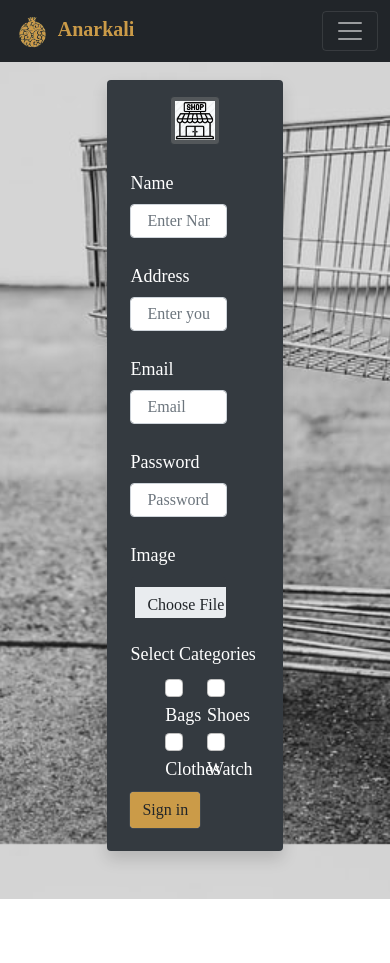
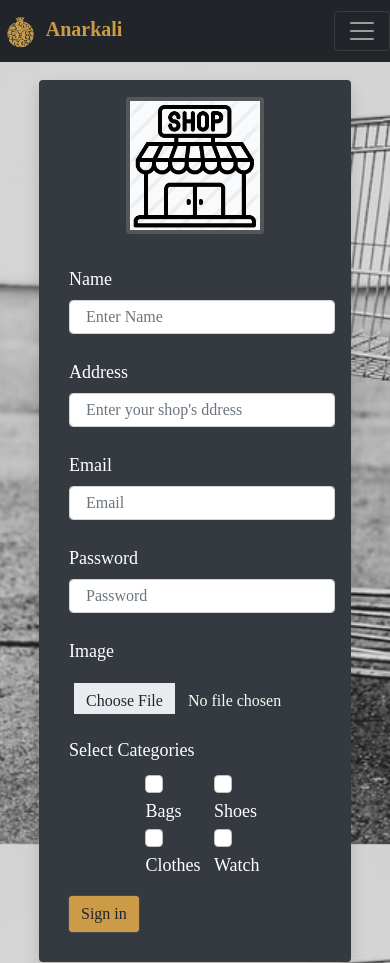
Before and after one commit to RabiaArif/Anarkali, a plain HTML site: page Register/login.html in a window 390 px wide. Shown: the top 963 px of the page. Before the commit the page ends 899 px from the top, so only its background shows below. Drawn offline with nearby package versions, Linux system fonts and the light colour scheme; a web font is replaced by a local one.

Commit message:
Media queries added for login.html

```diff
--- a/Register/css/style.css
+++ b/Register/css/style.css
@@ -46,7 +46,7 @@ strong{
   padding-top: 5%;
   padding-left: 5%;
   padding-bottom: 5%;
-  padding-right: 5%;
+  /* padding-right: 5%; */
 }
 .avatar {
   background-color: #53575a;
@@ -55,6 +55,49 @@ strong{
   margin-bottom: 10px;
   width: 35%;
 }
+/* large */
+@media (max-width:1200px) {
+  .avatar{
+    width: 30%;
+  }
+  .container-main{
+    width: 70%;
+  }
+}
+/* medim */
+@media (max-width:992px) {
+  .avatar{
+    width: 40%;
+  }
+}
+/* small */
+@media (max-width:768px) {
+  .container-main{
+    width: 70%;
+  }
+  .avatar{
+    width: 40%;
+  }
+  .col-form-label{
+    padding-right: 90px;
+  }
+  .form-control{
+    width:100% !important;
+  }
+}
+/* extra small */
+@media (max-width: 576px) {
+  .avatar{
+    width: 50%;
+  }
+  .container-main{
+    width:80%;
+  }
+  .col-form-label{
+    padding-right: 90px;
+  }
+}
+
 .btn-sign-in{
   background-color: #CB9B48;
   border-color: #be8a2f;
--- a/Register/login.html
+++ b/Register/login.html
@@ -18,18 +18,16 @@
 <body class="login_background">
   <div class="sticky-top">
     <nav class="navbar navbar-expand-lg navbar-dark bg-dark">
-      <div class="container-fluid">
       <a class="navbar-brand" href="/">
         <img src="images/fav.png" alt="logo" height="36">
-          <strong>Anarkali</strong></a>
-        <button class="navbar-toggler" type="button" data-bs-toggle="collapse" data-bs-target="#navbarSupportedContent"
-          aria-controls="navbarSupportedContent" aria-expanded="false" aria-label="Toggle navigation">
+        <strong>Anarkali</strong>
+      </a>
+      <button class="navbar-toggler" type="button" data-toggle="collapse" data-target="#navbarSupportedContent" aria-controls="navbarSupportedContent" aria-expanded="false" aria-label="Toggle navigation">
         <span class="navbar-toggler-icon"></span>
       </button>
 
       <div class="collapse navbar-collapse" id="navbarSupportedContent">
-
-          <ul class="navbar-nav me-auto mb-2 mb-lg-0">
+        <ul class="navbar-nav mr-auto">
           <li class="nav-item">
             <a class="nav-link active" aria-current="page" href="/">Home</a>
           </li>
@@ -37,7 +35,6 @@
             <a class="nav-link" href="login.html">Add Shop</a>
           </li>
         </ul>
-        </div>
       </div>
     </nav>
   </div>
```
Lines whose indentation alone changed are shown as unchanged.
